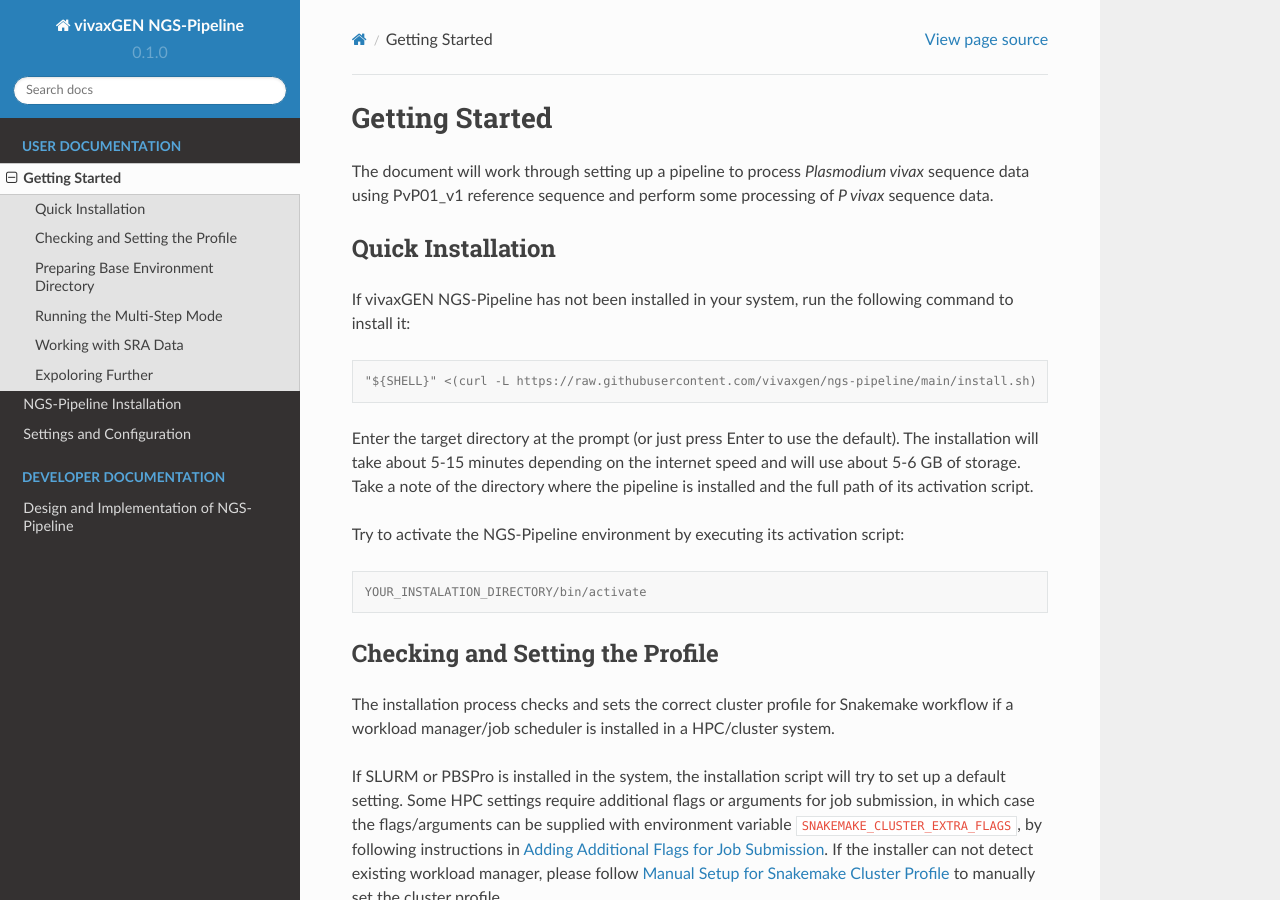
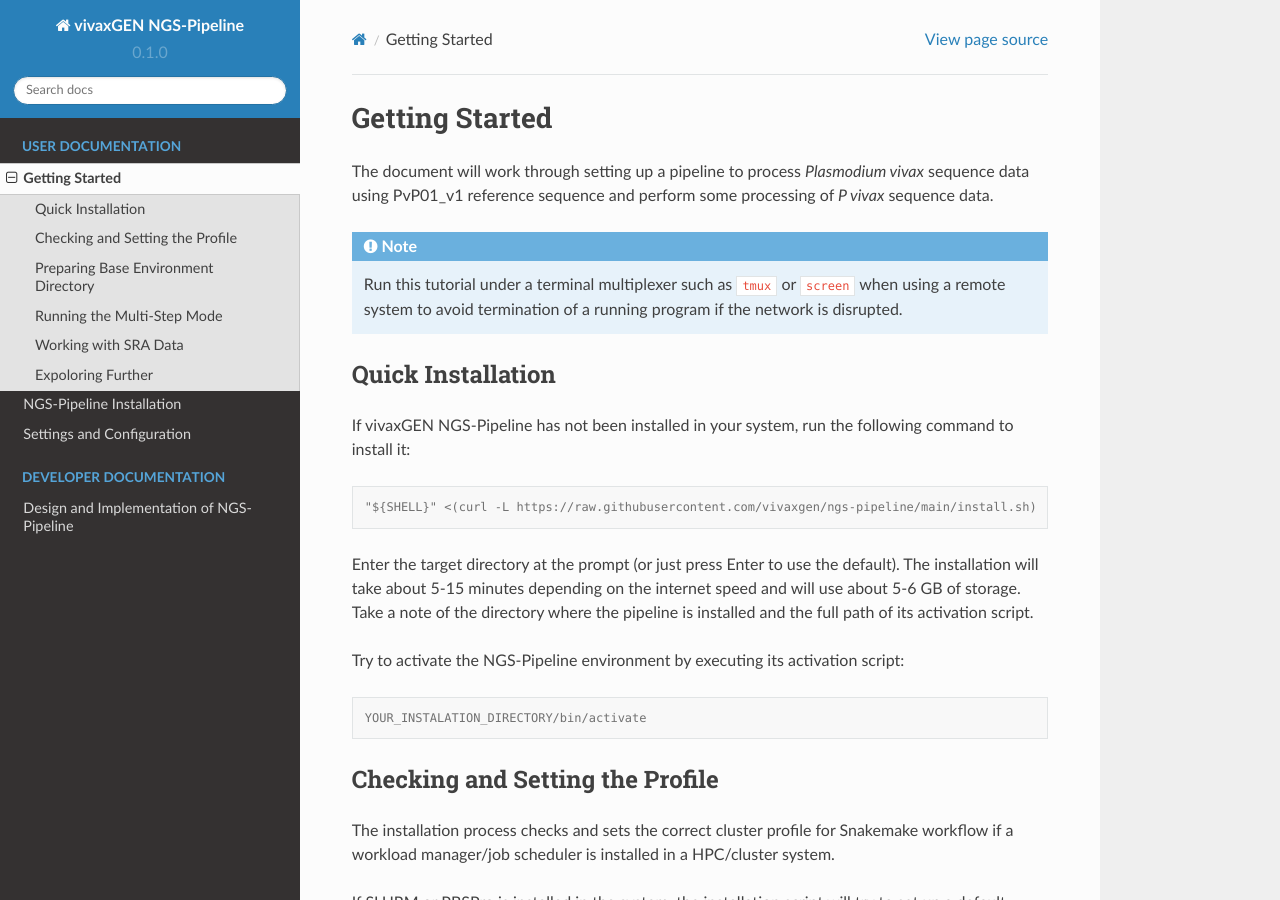
Before and after one commit to vivaxgen/ngs-pipeline, a Sphinx documentation site: the page built from docs/source/userdocs/getting_started.rst, in a window 1280 px wide and 900 px high. Built offline with Sphinx 7.4.7 and the Read the Docs theme 2.0.0, drawn with Linux system fonts in a browser that asks for light colours; some of the changed text lies outside the part shown.

Commit message:
update: geting started docs

```diff
--- a/docs/source/userdocs/getting_started.rst
+++ b/docs/source/userdocs/getting_started.rst
@@ -4,6 +4,13 @@
 The document will work through setting up a pipeline to process *Plasmodium
 vivax* sequence data using PvP01_v1 reference sequence and perform some
 processing of *P vivax* sequence data.
+
+.. note::
+
+  Run this tutorial under a terminal multiplexer such as ``tmux`` or ``screen``
+  when using a remote system to avoid termination of a running program if the
+  network is disrupted.
+
 
 Quick Installation
 ------------------
```
Also changed, not shown: other parts of docs/source/userdocs/getting_started.rst (+8 -5 lines).
